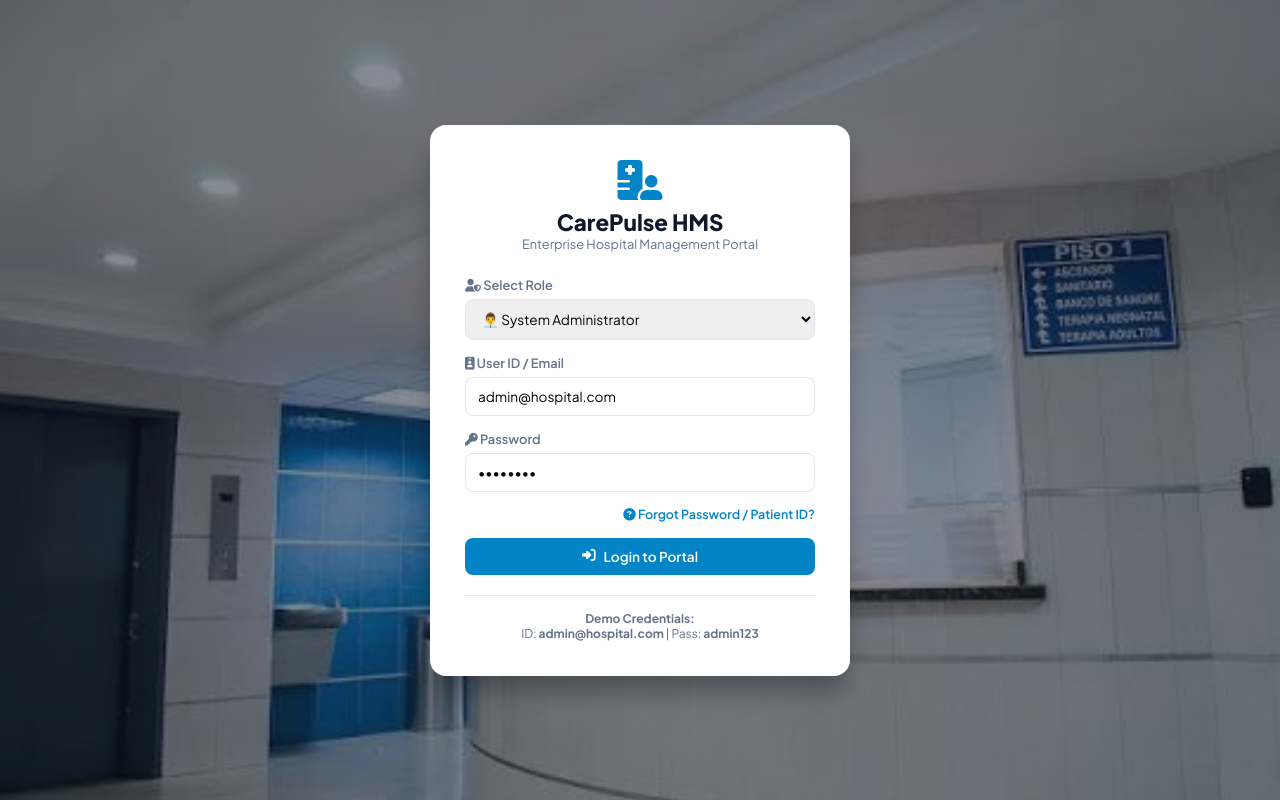
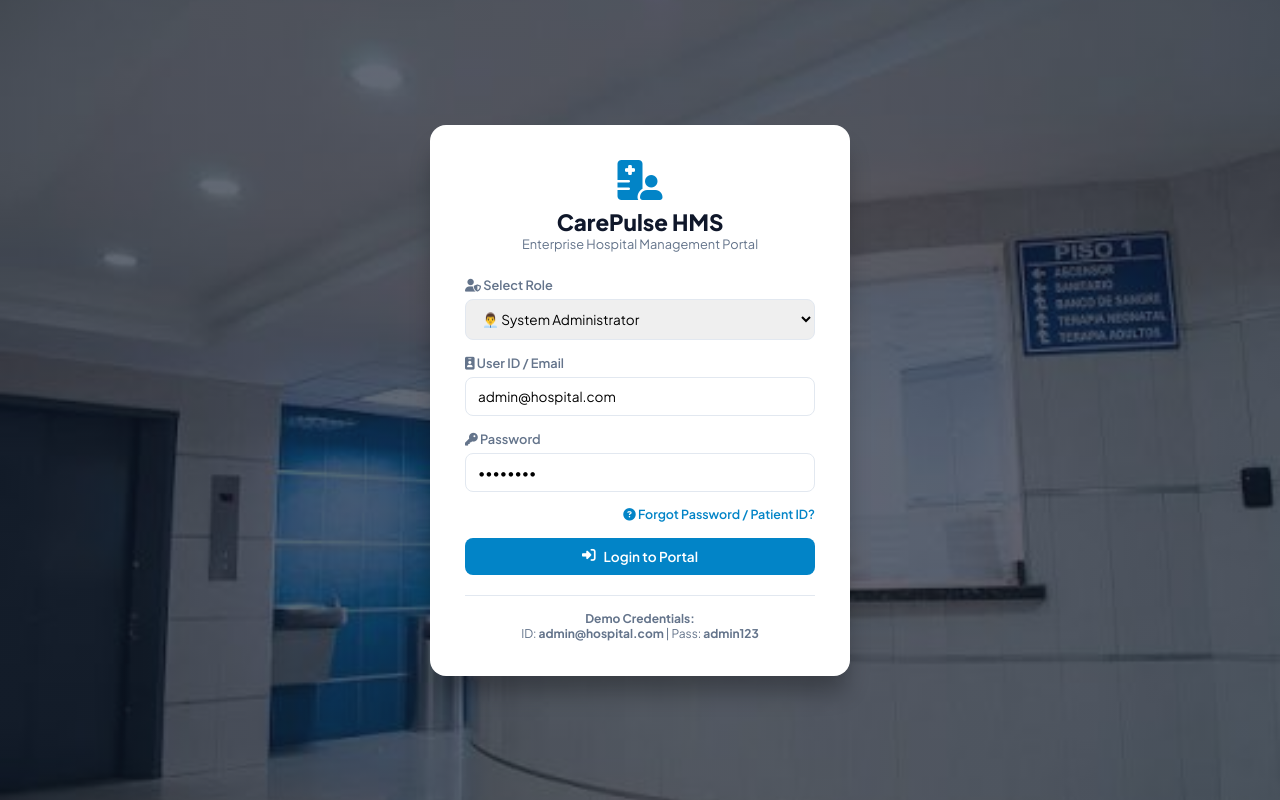
Before and after one commit to sami21-lgtm/Bd-Hospital-system, a plain HTML site: page index.html in a window 1280 px wide. Drawn offline with Linux system fonts and the light colour scheme; grey boxes are pictures that could not be loaded.

Commit message:
Update style.css

```diff
--- a/style.css
+++ b/style.css
@@ -28,16 +28,15 @@ body {
     min-height: 100vh;
 }
 
-/* Auth Login Modal */
+/* Auth Login Modal Overlay Background */
 .login-modal-overlay {
     position: fixed;
     top: 0;
     left: 0;
     width: 100%;
     height: 100%;
-    /* Gradient opacity 0.5 overlay to make the background image visible */
-    background: linear-gradient(rgba(15, 23, 42, 0.5), rgba(15, 23, 42, 0.5)),
-                url('images (16).jpg') no-repeat center center / cover;
+    background: linear-gradient(rgba(15, 23, 42, 0.65), rgba(15, 23, 42, 0.65)),
+                url('./images%20(16).jpg') no-repeat center center / cover;
     display: flex;
     align-items: center;
     justify-content: center;
```
